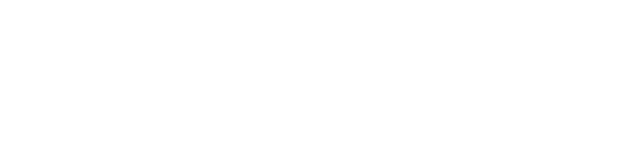
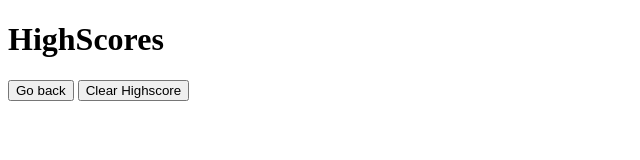
Before and after one commit to dnecia/code-quiz-final, a plain HTML site: page HighScores.html in a window 1280 px wide. Shown: the whole page, without its empty margins (0-640 px from the left). Drawn offline with Linux system fonts and the light colour scheme; files that its build step writes are made by us from their sources.

Commit message:
updating the highscore html and the notes

```diff
--- a/HighScores.html
+++ b/HighScores.html
@@ -1,9 +1,25 @@
 <!DOCTYPE html>
 <html lang="en">
 
-    <head>
-        <meta charset="UTF-8">
-        <meta name="viewport" content="width=device-width, initial-scale=1.0">
+<head>
+    <meta charset="UTF-8">
+    <meta name="viewport" content="width=device-width, initial-scale=1.0">
+    <meta http-equiv="X-UA-Compatible" content="ie=edge">
+    <link rel="stylesheet" type="text/css" href="assets/style.css"> <!--link to styling-->
+    <title>Highscores</title>
+</head>
 
-        <meta http-equiv="X-UA-Compatible" content="ie=edge">
-        <link rel="stylesheet" type="text/css" href="assets/style.css">
+<body>
+    <div id="wrapper">
+        <div id="currentTime"></div> <!--timer div-->
+        <div id="questionsDiv"> <!--questions div-->
+            <h1>HighScores</h1>
+            <ul id="highScore"></ul>
+            <button id="goBack"> Go back </button>
+            <button id="clear" value="reset"> Clear Highscore</button>
+        </div>
+    </div>
+    <script src="HighScores.js"></script>
+</body>
+
+</html>
```
